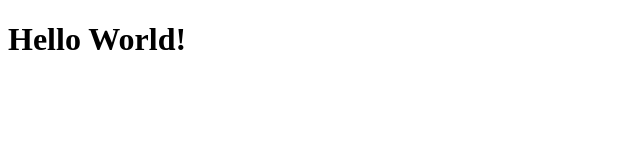
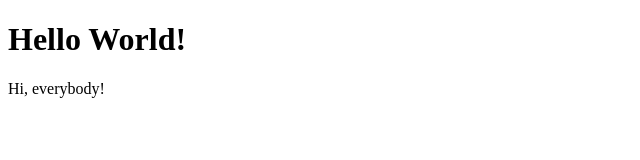
Before and after one commit to dojo-JoshBurlile/GitExample, a plain HTML site: page index.html in a window 1280 px wide. Shown: the whole page, without its empty margins (0-640 px from the left). Drawn offline with Linux system fonts and the light colour scheme.

Commit message:
added a p tag

```diff
--- a/index.html
+++ b/index.html
@@ -7,5 +7,6 @@
 </head>
 <body>
     <h1>Hello World!</h1>
+    <p>Hi, everybody!</p>
 </body>
 </html>
```
